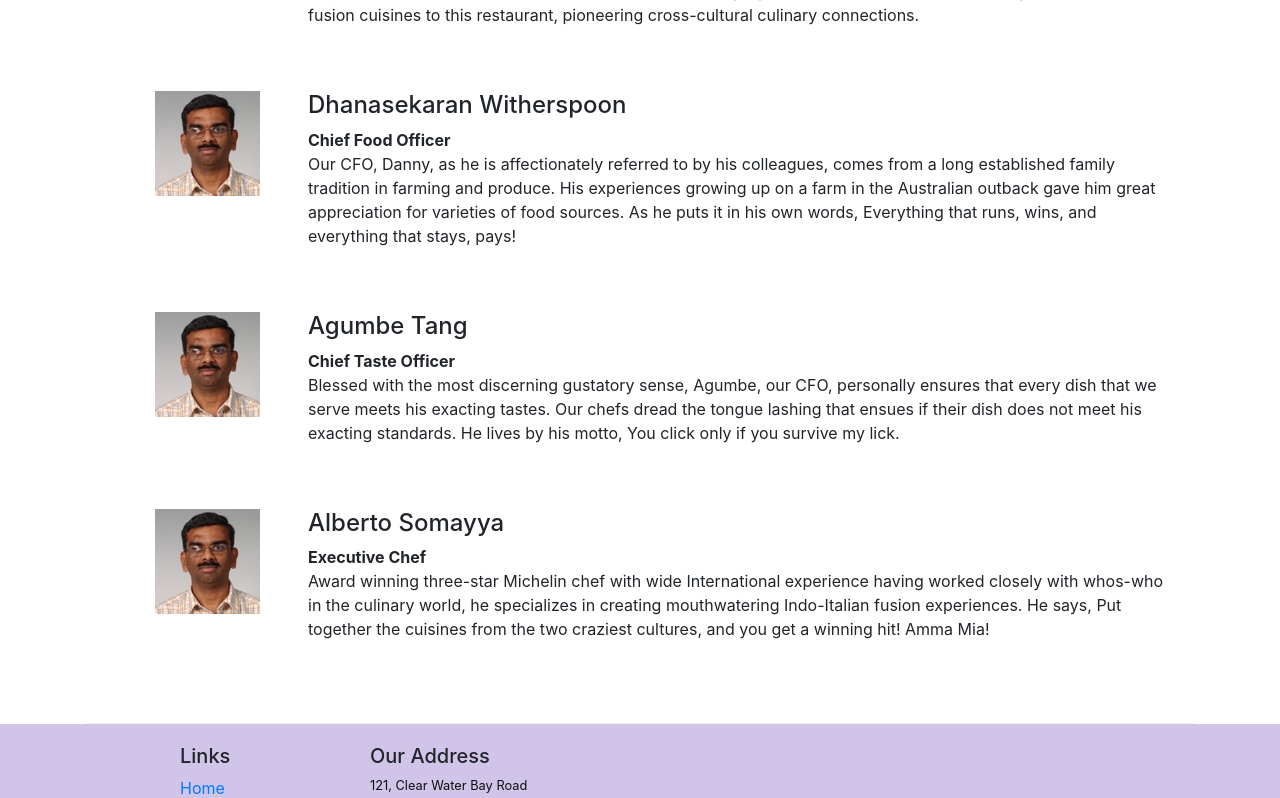
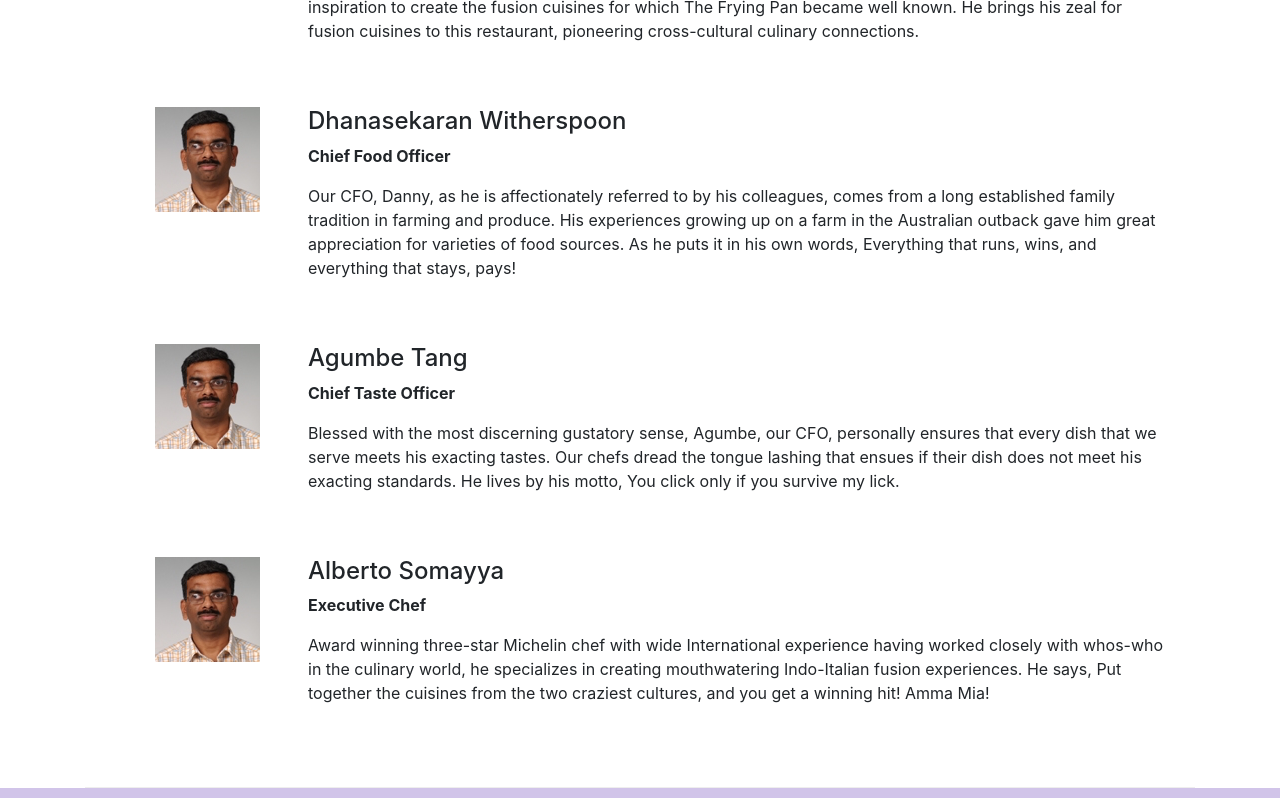
Before and after one commit to redbeard21yeeee/CoNfusion, a React (Create React App) app: page /aboutus in a window 1280 px wide. Shown: the part 1280-2078 px from the top of the page. Built offline with nearby package versions, Linux system fonts and the light colour scheme.

Commit message:
last minute commit

```diff
--- a/src/components/AboutComponent.js
+++ b/src/components/AboutComponent.js
@@ -12,7 +12,7 @@ function RenderLeader({leader}) {
           </Media>
           <Media body className="ml-5">
             <Media heading>{leader.name}</Media>
-            <h7><b>{leader.designation}</b></h7>
+            <p><b>{leader.designation}</b></p>
             <p>{leader.description}</p>
           </Media>
         </Media>
```
